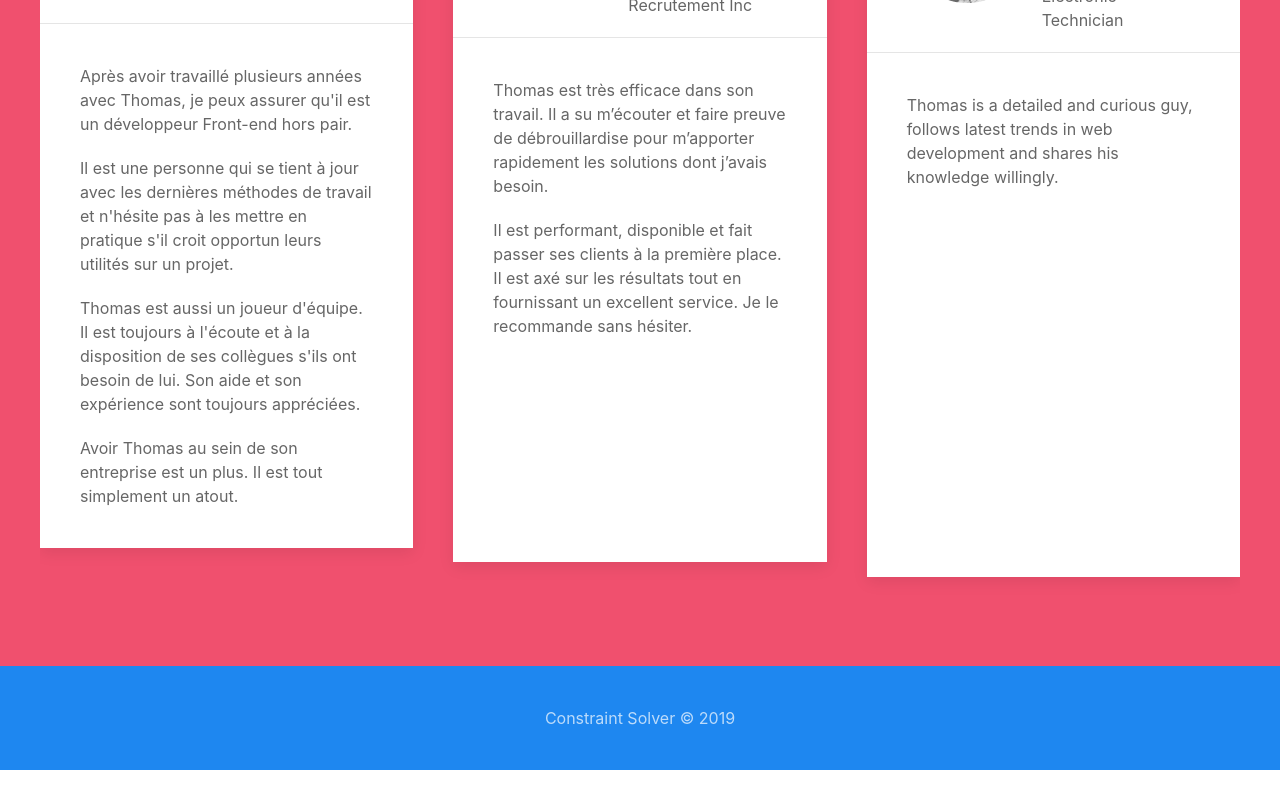
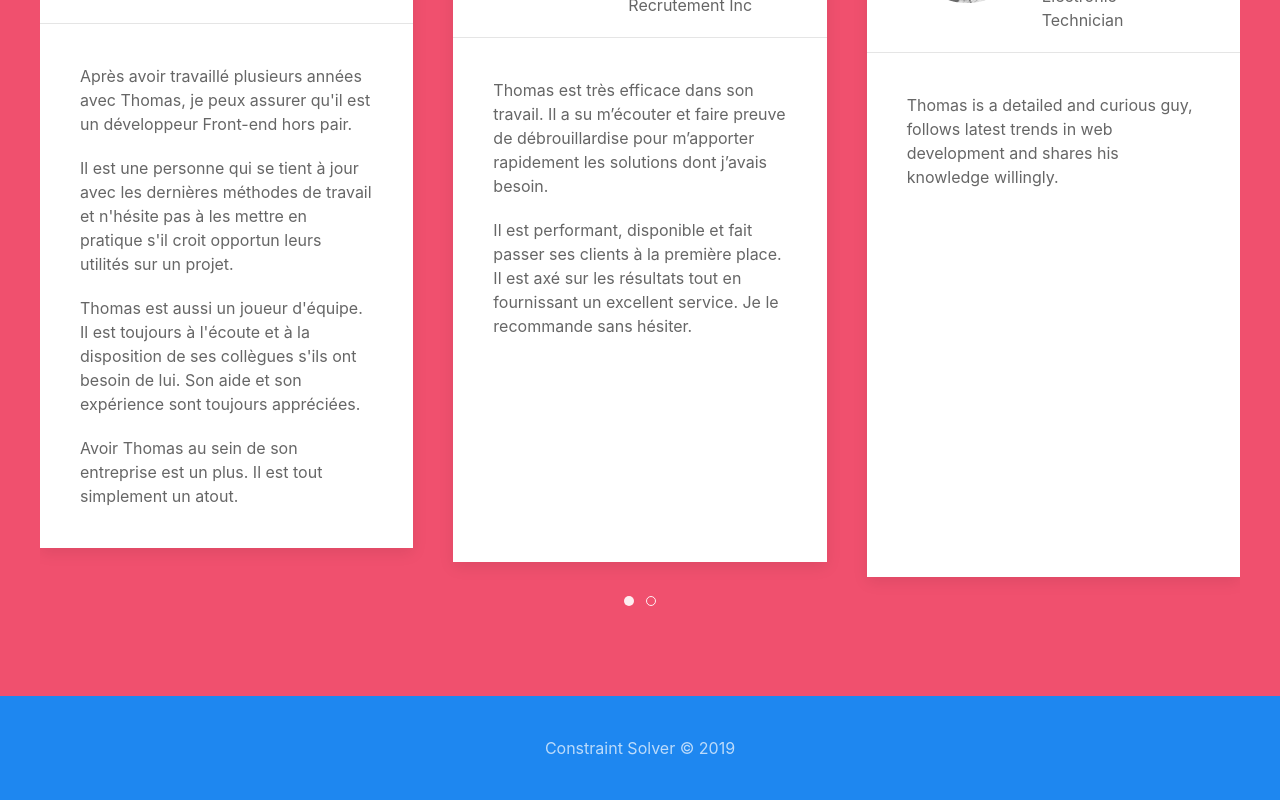
Before and after one commit to tomagladiator/portfolio, a Vue app: page /#/ in a window 1280 px wide. Shown: the part 2044-2844 px from the top of the page. Before the commit the page ends 2814 px from the top, so only its background shows below. Built offline with nearby package versions, Linux system fonts and the light colour scheme.

Commit message:
add bullet slide

```diff
--- a/src/components/LinkedinTestimonial.vue
+++ b/src/components/LinkedinTestimonial.vue
@@ -130,6 +130,8 @@
                 </li>
             </ul>
 
+            <ul class="uk-slider-nav uk-dotnav uk-flex-center uk-margin"></ul>
+
         </div>
     </div>
   </div>
```
